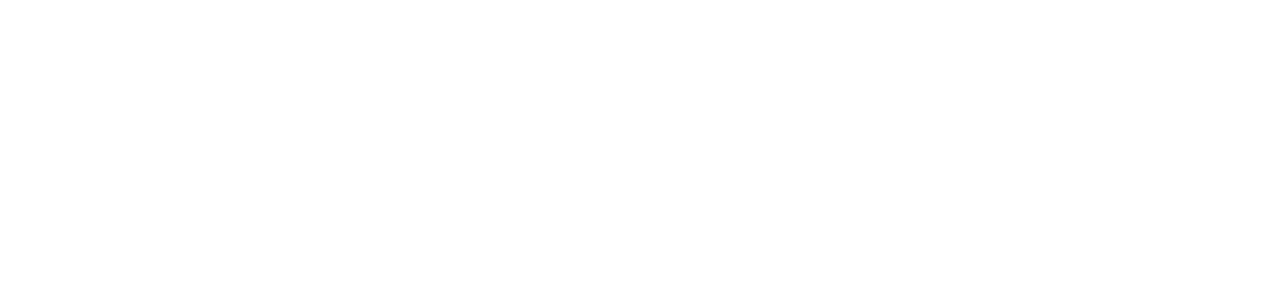
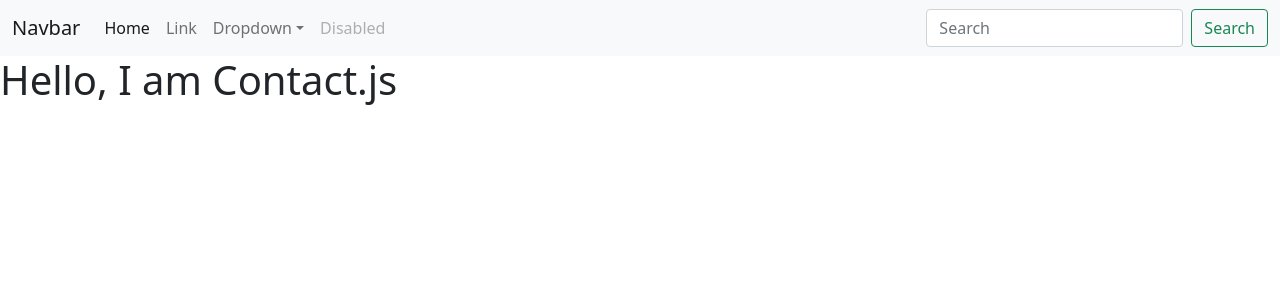
Before and after one commit to SumitKanth/ReactWeb, a React (Create React App) app: page /Contact in a window 1280 px wide. Shown: the top 300 px of the page. Built offline with nearby package versions, Linux system fonts and the light colour scheme.

Commit message:
fixing js from bootstrap

```diff
--- a/package.json
+++ b/package.json
@@ -6,8 +6,10 @@
     "@testing-library/jest-dom": "^5.16.2",
     "@testing-library/react": "^12.1.3",
     "@testing-library/user-event": "^13.5.0",
+    "bootstrap": "^5.0.0-alpha1",
     "react": "^17.0.2",
     "react-dom": "^17.0.2",
+    "react-router-dom": "^6.2.1",
     "react-scripts": "5.0.0",
     "web-vitals": "^2.1.4"
   },
--- /dev/null
+++ b/src/About.js
@@ -0,0 +1,11 @@
+import React from 'react';
+
+const About = () => {
+    return(
+        <>
+        <h1>Hello, I am About.js</h1>
+        </>
+    );
+};
+
+export default About
--- a/src/App.js
+++ b/src/App.js
@@ -1,9 +1,25 @@
 import React from 'react';
+import "../node_modules/bootstrap/dist/css/bootstrap.min.css";
+import "../node_modules/bootstrap/dist/js/bootstrap.bundle";
+// import "../node_modules/bootstrap/dist/react-bootstrap.min.js";
+import Home from './Home';
+import About from './About';
+import Contact from './Contact';
+import Service from './Service';
+import Navbar from './Navbar';
+import { Routes, Route} from 'react-router-dom';
 
 const App = () => {
   return(
     <>
-
+     <Navbar />
+     <Routes>
+      <Route exact path='/' element={<Home />} />
+      <Route exact path='/About' element={<About />} />
+      <Route exact path='/Contact' element={<Contact />} />
+      <Route exact path='/Service' element={<Service />} />
+      <Route path="*" element={<Home />} />
+     </Routes>
     </>
   );
 };
--- /dev/null
+++ b/src/Contact.js
@@ -0,0 +1,11 @@
+import React from 'react';
+
+const Contact = () => {
+    return(
+        <>
+        <h1>Hello, I am Contact.js</h1>
+        </>
+    );
+};
+
+export default Contact
--- /dev/null
+++ b/src/Home.js
@@ -0,0 +1,17 @@
+import React from 'react';
+
+const Home = () => {
+    return(
+        <>
+        <h1>Hello, I am Home.js</h1>
+        </>
+    );
+};
+
+export default Home
+
+
+
+/*
+err mean error, if you did something wrong then it will throw error and fluffy is your kitten name if you are using mongoose documentation
+*/
--- /dev/null
+++ b/src/Navbar.js
@@ -0,0 +1,95 @@
+import React from "react";
+
+const Navbar = () => {
+  return (
+    <>
+      <nav className="navbar navbar-expand-lg navbar-light bg-light">
+        <div className="container-fluid">
+          <a className="navbar-brand" href="#">
+            Navbar
+          </a>
+          <button
+            className="navbar-toggler"
+            type="button"
+            data-bs-toggle="collapse"
+            data-bs-target="#navbarSupportedContent"
+            aria-controls="navbarSupportedContent"
+            aria-expanded="false"
+            aria-label="Toggle navigation"
+          >
+            <span className="navbar-toggler-icon"></span>
+          </button>
+          <div className="collapse navbar-collapse" id="navbarSupportedContent">
+            <ul className="navbar-nav me-auto mb-2 mb-lg-0">
+              <li className="nav-item">
+                <a className="nav-link active" aria-current="page" href="#">
+                  Home
+                </a>
+              </li>
+              <li className="nav-item">
+                <a className="nav-link" href="#">
+                  Link
+                </a>
+              </li>
+              <li className="nav-item dropdown">
+                <a
+                  className="nav-link dropdown-toggle"
+                  href="#"
+                  id="navbarDropdown"
+                  role="button"
+                  data-bs-toggle="dropdown"
+                  aria-expanded="false"
+                >
+                  Dropdown
+                </a>
+                <ul className="dropdown-menu" aria-labelledby="navbarDropdown">
+                  <li>
+                    <a className="dropdown-item" href="#">
+                      Action
+                    </a>
+                  </li>
+                  <li>
+                    <a className="dropdown-item" href="#">
+                      Another action
+                    </a>
+                  </li>
+                  <li>
+                    <hr className="dropdown-divider" />
+                  </li>
+                  <li>
+                    <a className="dropdown-item" href="#">
+                      Something else here
+                    </a>
+                  </li>
+                </ul>
+              </li>
+              <li className="nav-item">
+                <a
+                  className="nav-link disabled"
+                  href="#"
+                  tabindex="-1"
+                  aria-disabled="true"
+                >
+                  Disabled
+                </a>
+              </li>
+            </ul>
+            <form className="d-flex ml-auto">
+              <input
+                className="form-control me-2"
+                type="search"
+                placeholder="Search"
+                aria-label="Search"
+              />
+              <button className="btn btn-outline-success" type="submit">
+                Search
+              </button>
+            </form>
+          </div>
+        </div>
+      </nav>
+    </>
+  );
+};
+
+export default Navbar;
--- /dev/null
+++ b/src/Service.js
@@ -0,0 +1,11 @@
+import React from 'react';
+
+const Service = () => {
+    return(
+        <>
+        <h1>Hello, I am Service.js</h1>
+        </>
+    );
+};
+
+export default Service
--- a/src/index.js
+++ b/src/index.js
@@ -1,10 +1,13 @@
 import React from 'react';
 import ReactDOM from 'react-dom';
 import App from './App';
+import {BrowserRouter} from 'react-router-dom';
 
 ReactDOM.render(
   <React.StrictMode>
+    <BrowserRouter>
     <App />
+    </BrowserRouter>
   </React.StrictMode>,
   document.getElementById('root')
 );
```
Also changed, not shown: src/index.css (added), 1 other file (tests, documents, lock files or other folders).
